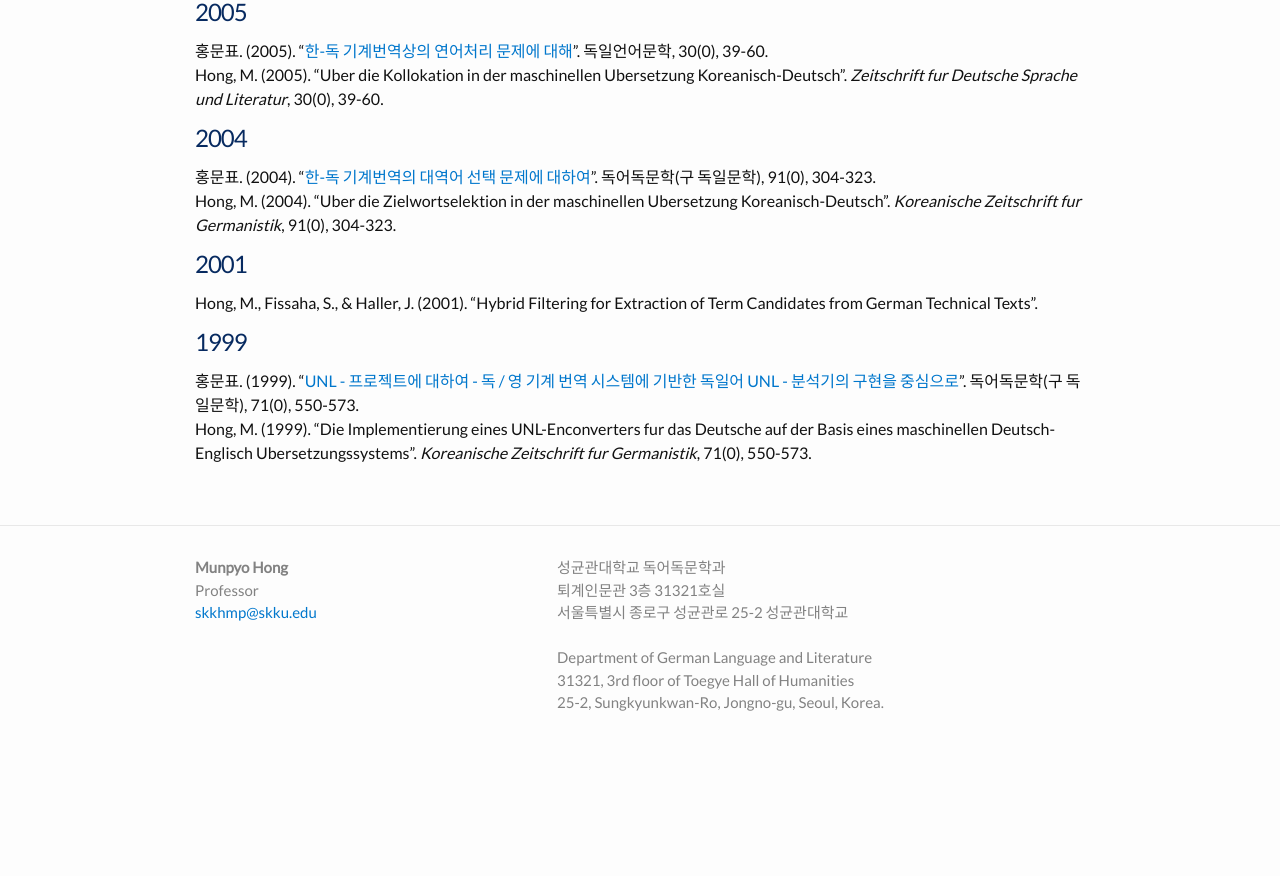
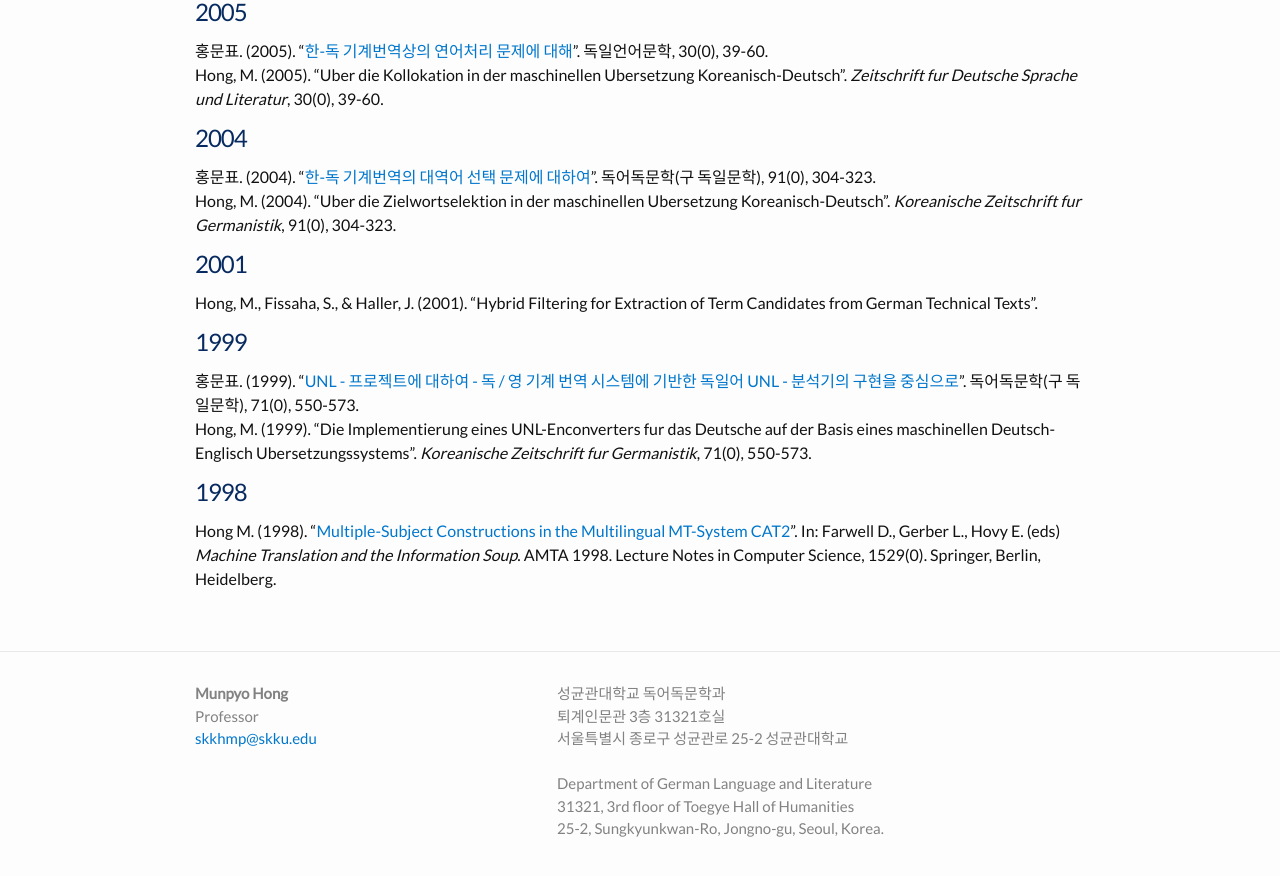
Before and after one commit to skkhmp/skkhmp.github.io, a Jekyll site: the page built from publications.md, in a window 1280 px wide and 900 px high, scrolled down 3737 px. Shown: the top 876 px of the window. Built offline with Jekyll 4.4.1, drawn with Linux system fonts in a browser that asks for light colours; some web fonts are replaced; before the commit the page ends 4511 px from its top, so only the background shows below that.

Commit message:
Update publications.md

```diff
--- a/publications.md
+++ b/publications.md
@@ -123,3 +123,6 @@ Hong, M., Fissaha, S., & Haller, J. (2001). "Hybrid Filtering for Extraction of
 # 1999
 홍문표. (1999). "[UNL - 프로젝트에 대하여 - 독 / 영 기계 번역 시스템에 기반한 독일어 UNL - 분석기의 구현을 중심으로](/papers/UNL-프로젝트에 대하여_독영 기계 번역 시스템에 기반한 독일어 UNL-분석기의 구현을 중심으로.pdf)". 독어독문학(구 독일문학), 71(0), 550-573. <br/>
 Hong, M. (1999). "Die Implementierung eines UNL-Enconverters fur das Deutsche auf der Basis eines maschinellen Deutsch-Englisch Ubersetzungssystems". *Koreanische Zeitschrift fur Germanistik*, 71(0), 550-573.
+
+# 1998
+Hong M. (1998). "[Multiple-Subject Constructions in the Multilingual MT-System CAT2](https://doi.org/10.1007/3-540-49478-2_1)". In: Farwell D., Gerber L., Hovy E. (eds) *Machine Translation and the Information Soup*. AMTA 1998. Lecture Notes in Computer Science, 1529(0). Springer, Berlin, Heidelberg.
```
